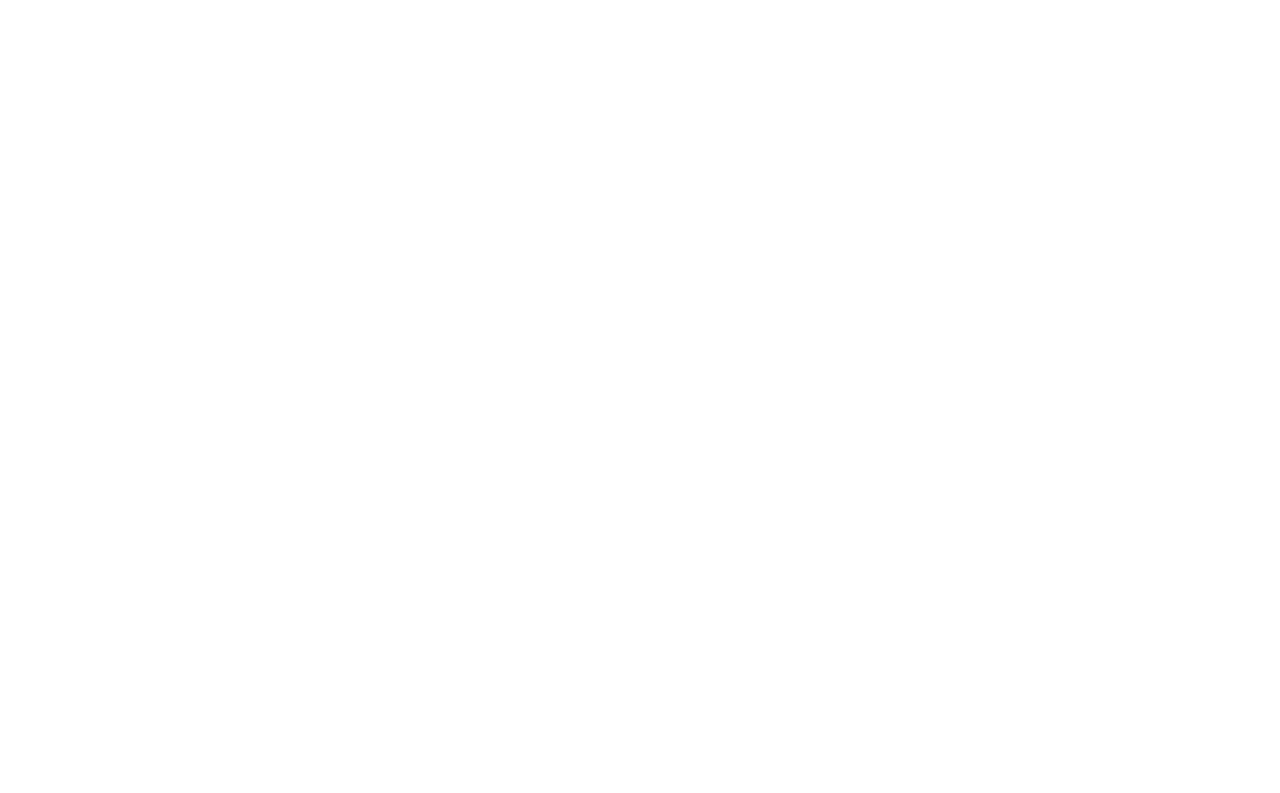
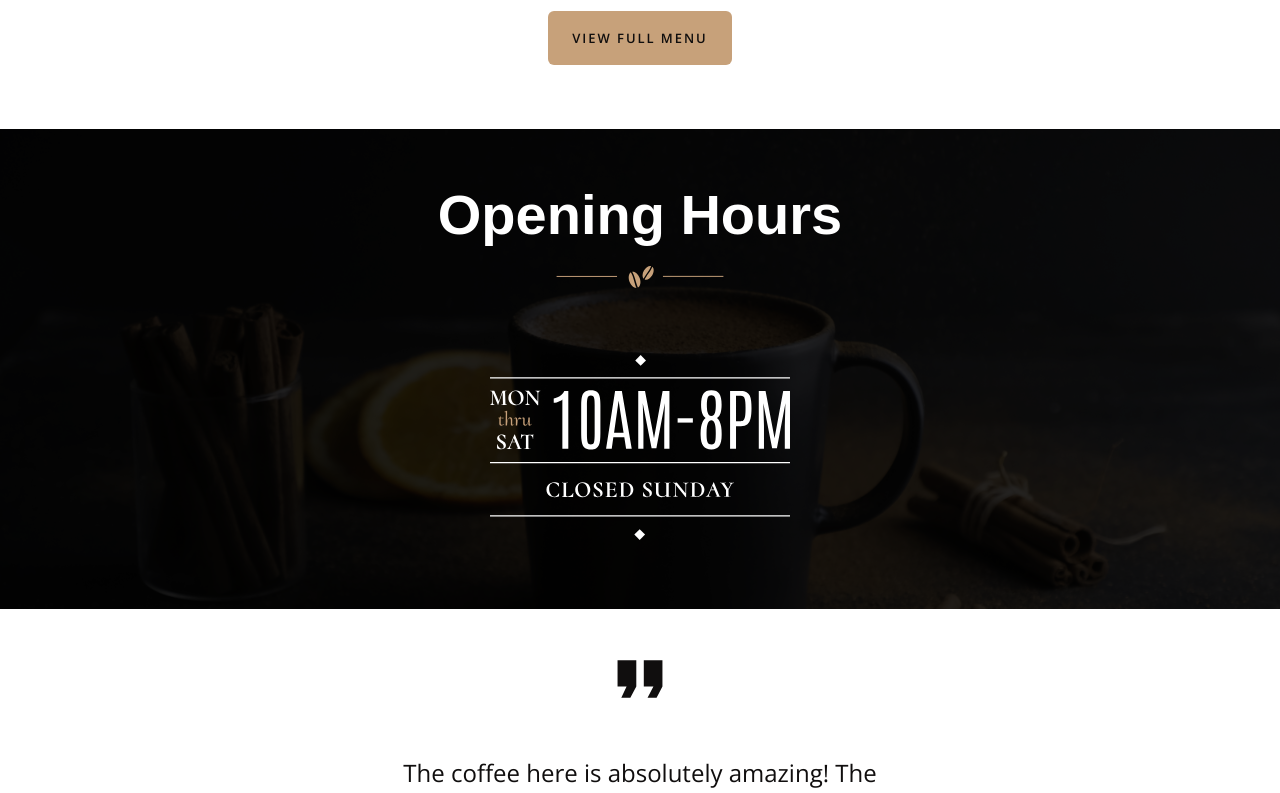
Before and after one commit to apo-star/Next_Zenbrew, a Next.js app: page / in a window 1280 px wide. Shown: the part 5120-5913 px from the top of the page. Built offline with nearby package versions, Linux system fonts and the light colour scheme; a web font is replaced by a local one.

Commit message:
+ Opening-Hours

```diff
--- a/app/page.jsx
+++ b/app/page.jsx
@@ -6,6 +6,7 @@
 import Hero from "@/components/Hero";
 import Menu from "@/components/Menu";
 import Testimonials from "@/components/Testimonials";
+import OpeningHours from "@/components/OpeningHours";
 
 const Home = () => {
   // locomotive scroll
@@ -23,6 +24,7 @@
       <Explore />
       <About />
       <Menu />
+      <OpeningHours />
       <Testimonials />
       {/* div temp */}
       <div className="h-[4000px]"></div>
--- /dev/null
+++ b/components/OpeningHours.jsx
@@ -0,0 +1,39 @@
+import Image from "next/image";
+import Separator from "./Separator";
+import Badge from "./Badge";
+
+const OpeningHours = () => {
+  return (
+    <section className="flex bg-primary h-[60vh] xl:h-[80vh]">
+      {/* 1 */}
+      <div className="hidden relative xl:flex flex-1 justify-center items-center">
+        {/* overlay */}
+        <div className="w-full h-full absolute z-40 top-0 bg-black/60"></div>
+        <Image
+          src="/assets/opening-hours/img.png"
+          fill
+          alt="background Image"
+          quality={100}
+          priority
+          className="object-cover"
+        />
+        <Badge containerStyles="w-[320px] h-[320px] absolute z-40" />
+      </div>
+      {/* 2 */}
+      <div className="flex-1 bg-opening_hours bg-cover bg-no-repeat flex flex-col justify-center items-center relative">
+        {/* overlay */}
+        <div className="w-full h-full absolute top-0 bg-black/[0.85] z-10"></div>
+        {/* text & images */}
+        <div className="z-20 flex flex-col items-center justify-center">
+            <h2 className="h2 text-white mb-4">Opening Hours</h2>
+            <Separator bg="accent" />
+            <div className="mt-12 relative w-[300px] h-[220px] xl:w-[470px] xl:h-[280px]">
+                <Image src="/assets/opening-hours/program-badge.svg" fill className="object-contain" quality={100} priority alt="Opening-hours" />
+            </div>
+        </div>
+      </div>
+    </section>
+  );
+};
+
+export default OpeningHours;
```
